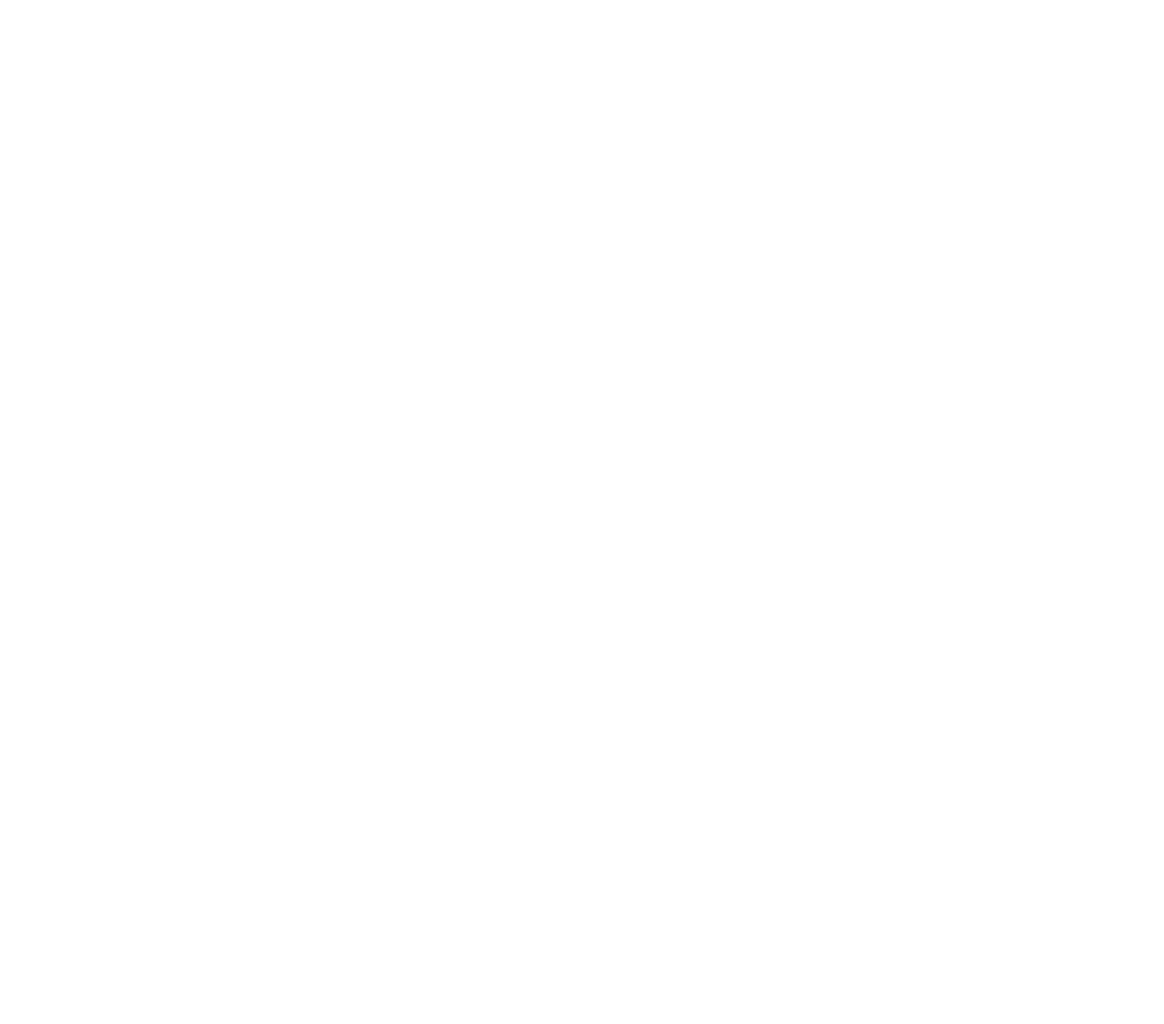
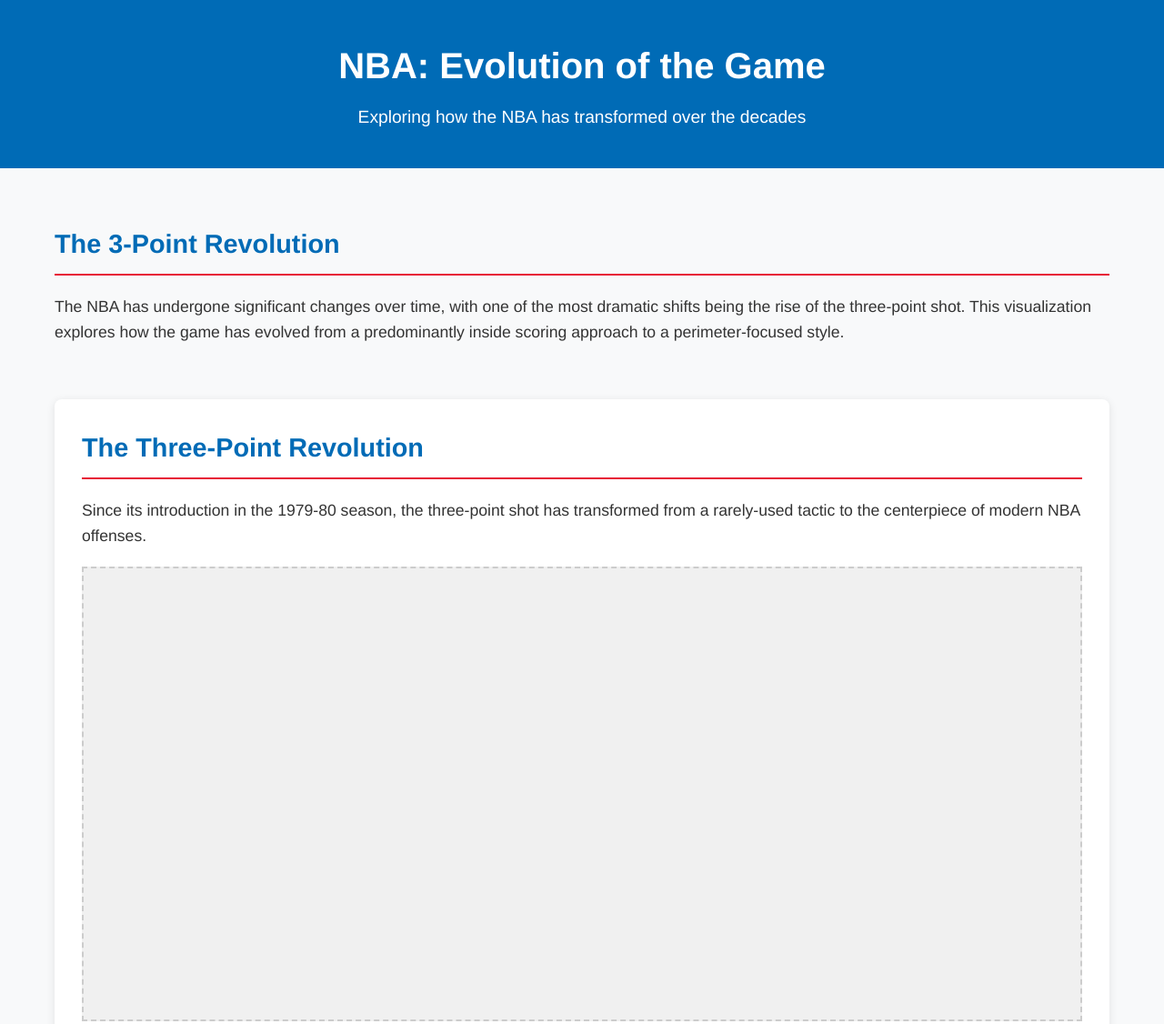
Before and after one commit to stevenli-uoft/NBA-CountUp, a plain HTML site: page index.html in a window 1280 px wide. Shown: the top 1126 px of the page at 91% size. Before the commit the page ends 800 px from the top, so only its background shows below. Drawn offline with nearby package versions, Linux system fonts and the light colour scheme.

Commit message:
structure and styles

```diff
--- a/css/styles.css
+++ b/css/styles.css
@@ -0,0 +1,93 @@
+/* Base styles */
+* {
+    margin: 0;
+    padding: 0;
+    box-sizing: border-box;
+}
+
+body {
+    font-family: 'Helvetica Neue', Arial, sans-serif;
+    line-height: 1.6;
+    color: #333;
+    background-color: #f8f9fa;
+}
+
+.container {
+    max-width: 1200px;
+    margin: 0 auto;
+    padding: 0 20px;
+}
+
+/* Header styles */
+header {
+    background-color: #006BB6; /* NBA blue */
+    color: white;
+    padding: 40px 0;
+    text-align: center;
+}
+
+header h1 {
+    font-size: 2.5rem;
+    margin-bottom: 10px;
+}
+
+header .subtitle {
+    font-size: 1.2rem;
+    font-weight: 300;
+}
+
+/* Section styles */
+.section {
+    margin: 60px 0;
+}
+
+.section h2 {
+    font-size: 1.8rem;
+    margin-bottom: 20px;
+    color: #006BB6; /* NBA blue */
+    border-bottom: 2px solid #E71836; /* NBA red */
+    padding-bottom: 10px;
+}
+
+.section p {
+    margin-bottom: 20px;
+    font-size: 1.1rem;
+}
+
+/* Visualization sections */
+.viz-section {
+    background-color: white;
+    border-radius: 8px;
+    box-shadow: 0 2px 10px rgba(0, 0, 0, 0.1);
+    padding: 30px;
+    margin: 40px 0;
+}
+
+.visualization {
+    width: 100%;
+    height: 500px;
+    margin: 20px 0;
+}
+
+/* Placeholder styles */
+.placeholder-viz {
+    background-color: #f0f0f0;
+    display: flex;
+    flex-direction: column;
+    align-items: center;
+    justify-content: center;
+    text-align: center;
+    border: 2px dashed #ccc;
+}
+
+.placeholder-text {
+    font-style: italic;
+    color: #666;
+    margin-bottom: 20px;
+}
+
+.placeholder-img {
+    max-width: 60%;
+    max-height: 300px;
+    opacity: 0.7;
+}
--- a/index.html
+++ b/index.html
@@ -2,9 +2,72 @@
 <html lang="en">
 <head>
     <meta charset="UTF-8">
-    <title>Title</title>
+    <meta name="viewport" content="width=device-width, initial-scale=1.0">
+    <title>NBA: Evolution of the Game</title>
+    <link rel="stylesheet" href="css/styles.css">
+    <script src="https://d3js.org/d3.v7.min.js"></script>
 </head>
 <body>
+<header>
+    <div class="container">
+        <h1>NBA: Evolution of the Game</h1>
+        <p class="subtitle">Exploring how the NBA has transformed over the decades</p>
+    </div>
+</header>
 
+<main class="container">
+    <section id="intro" class="section">
+        <h2>The 3-Point Revolution</h2>
+        <p>The NBA has undergone significant changes over time, with one of the most dramatic shifts being the rise of the three-point shot. This visualization explores how the game has evolved from a predominantly inside scoring approach to a perimeter-focused style.</p>
+    </section>
+
+    <section id="three-point-evolution" class="section viz-section">
+        <h2>The Three-Point Revolution</h2>
+        <p>Since its introduction in the 1979-80 season, the three-point shot has transformed from a rarely-used tactic to the centerpiece of modern NBA offenses.</p>
+        <div id="three-point-spiral" class="visualization placeholder-viz">
+        </div>
+    </section>
+
+    <section id="scoring-distribution" class="section viz-section">
+        <h2>Paint vs. Perimeter Scoring</h2>
+        <p>Has the rise of three-point shooting changed where points come from? This visualization tracks the evolution of inside vs. outside scoring over time.</p>
+        <div id="paint-perimeter-chart" class="visualization placeholder-viz">
+        </div>
+    </section>
+
+    <section id="game-pace" class="section viz-section">
+        <h2>The Pace of the Game</h2>
+        <p>How has the tempo and pace of NBA games evolved over the decades? This visualization shows the changing rhythm of NBA basketball.</p>
+        <div id="pace-chart" class="visualization placeholder-viz">
+        </div>
+    </section>
+
+    <section id="quarter-scoring" class="section viz-section">
+        <h2>Quarter-by-Quarter Scoring Patterns</h2>
+        <p>Modern NBA teams score differently across quarters compared to teams of previous eras. This visualization breaks down how scoring patterns have evolved throughout the game.</p>
+        <div id="quarter-circle" class="visualization placeholder-viz">
+        </div>
+    </section>
+
+    <section id="court-visualization" class="section viz-section">
+        <h2>Scoring Location Trends</h2>
+        <p>This court visualization shows how the location of scoring has shifted over time across the basketball court.</p>
+        <div id="court-viz" class="visualization placeholder-viz">
+        </div>
+    </section>
+
+    <section id="conclusion" class="section">
+        <h2>The Future of the Game</h2>
+        <p>Concluding text...</p>
+    </section>
+</main>
+
+<footer>
+    <div class="container">
+        <p>Data Source: NBA API via <a href="https://github.com/swar/nba_api">github.com/swar/nba_api</a></p>
+        <p>Created by: Mohamed Abdullah & Steven Li</p>
+        <p>CSC316 Final Project - 2025</p>
+    </div>
+</footer>
 </body>
 </html>
```
